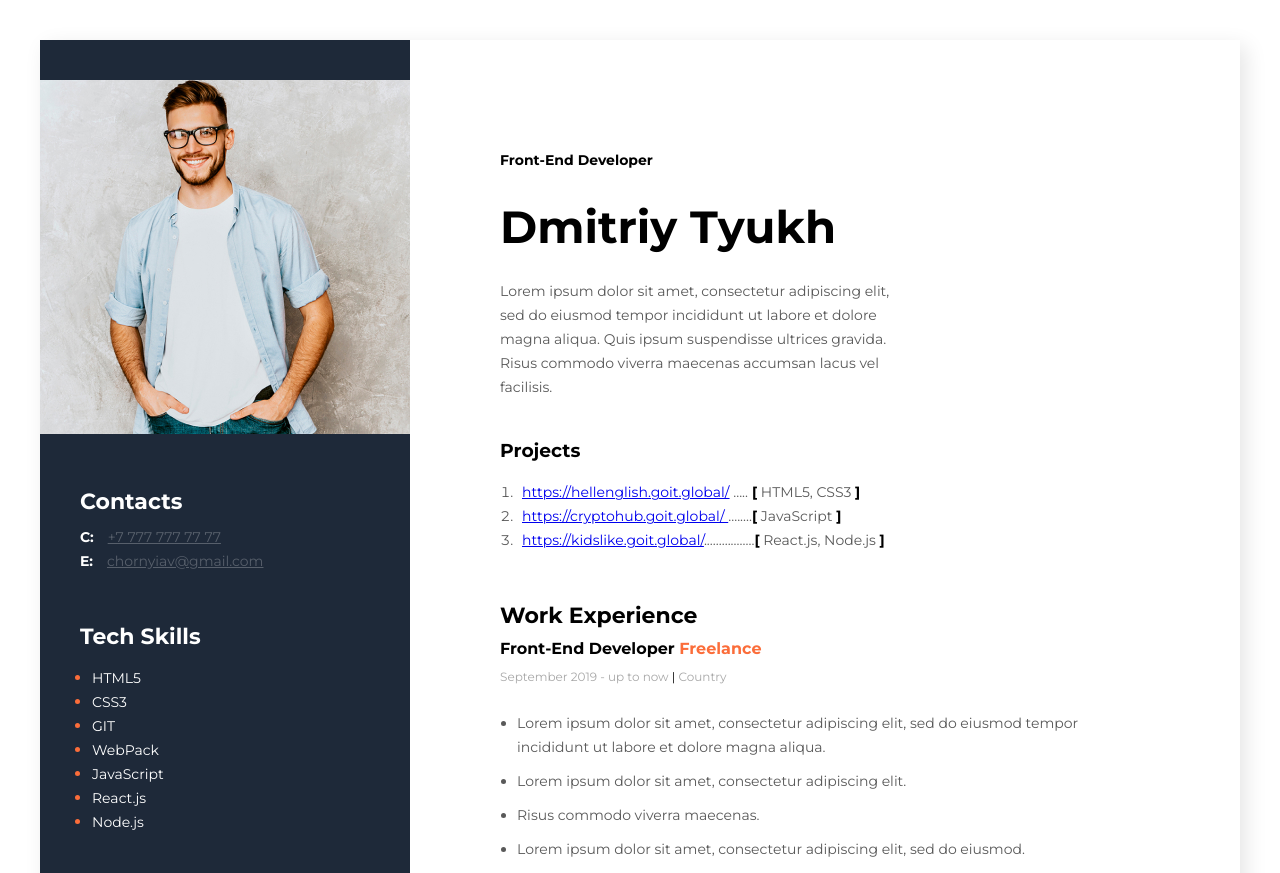
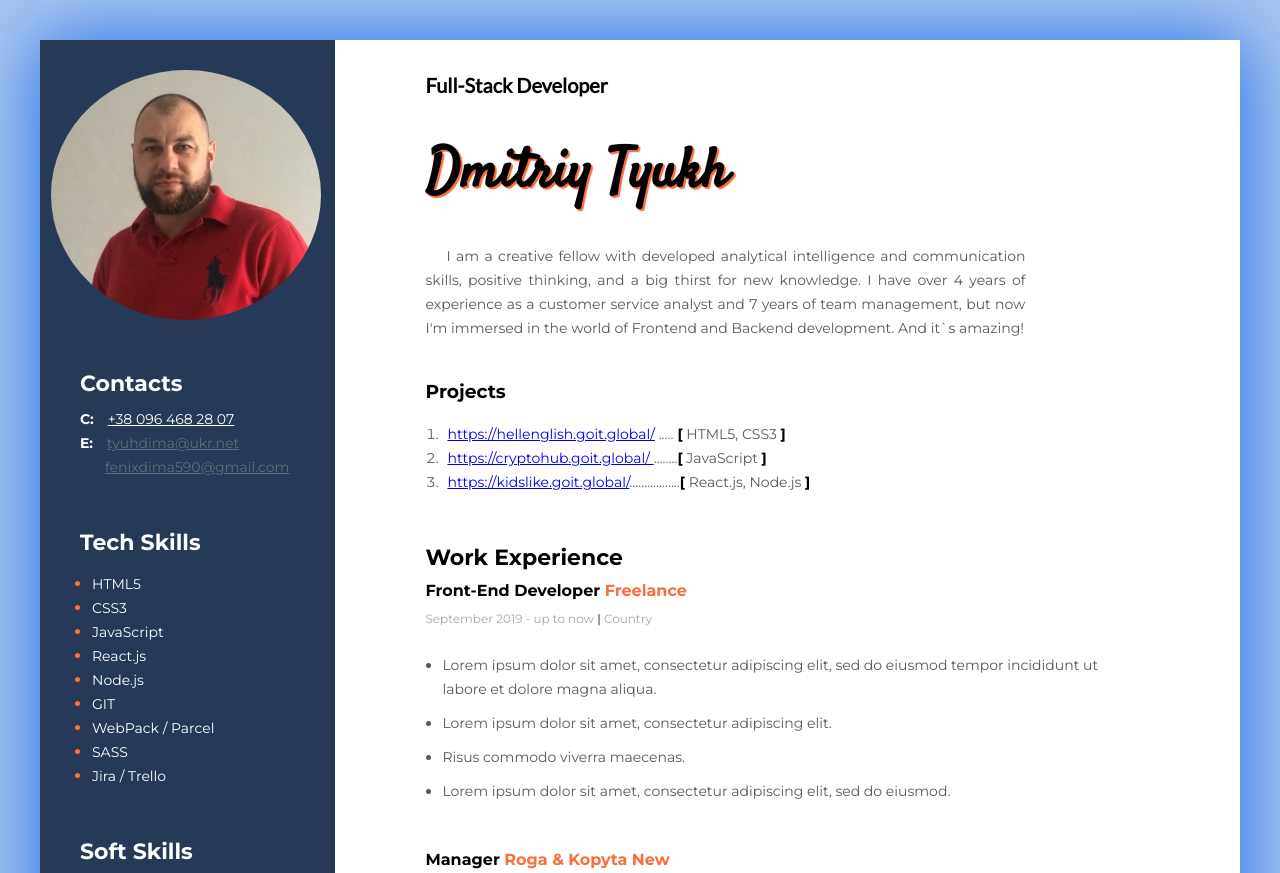
Before and after one commit to Dmitriy-Tyukh/marafon-rezume, a plain HTML site: page index.html in a window 1280 px wide. Shown: the top 873 px of the page. Drawn offline with Linux system fonts and the light colour scheme.

Commit message:
change style

```diff
--- a/css/style.css
+++ b/css/style.css
@@ -1,6 +1,7 @@
 body {
     font-family: 'Montserrat', sans-serif;
-    background-color: #fff;
+    background: #f5f7fa;
+    background-color: rgb(170, 198, 240);
 }
 
 /* maine container */
@@ -10,7 +11,7 @@ body {
     width: 1200px;
     background-color: #ffff;
     margin: 40px auto;
-    box-shadow: 6px 6px 20px rgba(0, 0, 0, 0.1);
+    box-shadow: 1px 2px 73px 5px rgba(18, 103, 230, 0.86);
 }
 .my-content-title{
     font-style: normal;
@@ -23,7 +24,7 @@ body {
 
 /*  maine conteiner section */
 .main-container-sections {
-padding: 100px 90px ;
+padding: 20px 90px ;
 }
 
 /* about me sections */
@@ -31,27 +32,31 @@ padding: 100px 90px ;
     margin-bottom: 40px;
 }
 .about-me{
+    font-family: "Lato", sans-serif;
+    margin-bottom: 20px;
+    font-size: 20px;
+    line-height: 17px;
     font-style: normal;
     font-weight: bold;
-    font-size: 14px;
-    line-height: 17px;
     color: #000000;
-    margin-bottom: 20px;
 }
 .about-me-name{
-    font-style: normal;
-    font-weight: bold;
-    font-size: 45px;
-    line-height: 55px;
-    color: #000000;
+    font-size: 55px;
+    font-weight: 700;
+    line-height: 89px;
+    font-family: "Satisfy", cursive;
     margin-bottom: 25px;
+    text-shadow: 1px 1px 1px #FB6D3A,
+            2px 2px 1px #FB6D3A;
 }
 .about-me-text{
-    width: 400px;
+    width: 600px;
     font-style: normal;
     font-weight: normal;
     font-size: 14px;
     line-height: 24px;
+    text-align: justify;
+    text-indent: 1.5em;
     color: #595959;
 }
 
@@ -163,9 +168,16 @@ padding: 100px 90px ;
 
 /* sidebar-sections */
 .sidebar-sections {
-    background-color: #1E2939;
+    background-color:#263957;
     width: 370px;
-    padding: 40px 0px;
+    padding: 30px 0px;
+}
+
+.photo {
+    border-radius: 50%;
+    display: block;
+    margin-left: 11px;
+
 }
 .contact-sections,
 .tech-skills-sections,
@@ -194,8 +206,17 @@ padding: 100px 90px ;
     font-weight: normal;
     font-size: 14px;
     line-height: 24px;
-    color: #575F6B;
+    color: #656d78;
     margin-left: 10px;
+}
+.contact-sections-link:hover {
+    color: rgba(14, 50, 253, 0.938);
+}
+.gmail {
+    margin-left: 25px;
+}
+.tel {
+    color: #ffffff;
 }
 /* tech skills sections */
 /* soft Skills sections */
--- a/index.html
+++ b/index.html
@@ -8,7 +8,7 @@
     <title>My resume</title>
     <link rel="stylesheet" href="https://fonts.googleapis.com">
     <link rel="preconnect" href="https://fonts.gstatic.com" crossorigin>
-    <link href="https://fonts.googleapis.com/css2?family=Montserrat:wght@400;700&display=swap" rel="stylesheet">
+    <link href="https://fonts.googleapis.com/css2?family=Lato&family=Montserrat:wght@400;700&family=Satisfy&display=swap" rel="stylesheet">
     <link rel="stylesheet" href="css/style.css">
 </head>
 
@@ -19,12 +19,11 @@
         <div class="main-container-sections">
             <!--about me section -->
             <div class="about-me-section">
-                <h2 class="about-me"> Front-End Developer</h2>
+                <h2 class="about-me"> Full-Stack Developer</h2>
                 <h1 class="about-me-name">Dmitriy Tyukh</h1>
                 <p class="about-me-text">
-                    Lorem ipsum dolor sit amet, consectetur adipiscing elit, sed do eiusmod tempor incididunt ut labore
-                    et dolore magna aliqua. Quis ipsum suspendisse ultrices gravida. Risus commodo viverra maecenas
-                    accumsan lacus vel facilisis.
+                I am a creative fellow with developed analytical intelligence and communication skills, positive thinking, and a big thirst for new knowledge. I have over 4 years of experience as a customer service analyst and 7 years of team
+                management, but now I'm immersed in the world of Frontend and Backend development. And it`s amazing!
                 </p>
             </div>
             <!--my projects sections-->
@@ -109,18 +108,20 @@
         </div>
         <!--sidebar sections-->
         <aside class="sidebar-sections">
-            <img src="img/photo (1).jpg" alt="my foto">
+            <img class="photo" src="img/Foto-1.jpg" alt="my foto" width="270" height="250">
 
             <!--contact sections-->
             <div class="contact-sections">
                 <h3 class="sidebar-title"> Contacts</h3>
                 <div>
-                    <span class="contact-sections-type"> C: <a class="contact-sections-link" href="tell+777777777777">
-                            +7 777 777 77 77</a> </span>
+                    <span class="contact-sections-type"> C: <a class="contact-sections-link tel" href="tell+777777777777">
+                            +38 096 468 28 07</a> </span>
                 </div>
                 <div>
                     <span class="contact-sections-type"> E: <a class="contact-sections-link"
-                            href="mailto:chornyiav@gmail.com"> chornyiav@gmail.com </a> </span>
+                            href="mailto:tyuhdima@ukr.net"> tyuhdima@ukr.net </a> </span> <br>
+                    <span class="contact-sections-type"> <a class="contact-sections-link gmail"
+                            href="mailto:fenixdima590@gmail.com"> fenixdima590@gmail.com </a> </span>
                 </div>
             </div>
             <!--tech skills sections-->
@@ -130,11 +131,13 @@
                     <ul class="tech-skils-list">
                         <li class="tech-skils-item"> <span class="tech-skils-item-text"> HTML5 </span> </li>
                         <li class="tech-skils-item"><span class="tech-skils-item-text"> CSS3 </span></li>
-                        <li class="tech-skils-item"><span class="tech-skils-item-text"> GIT </span></li>
-                        <li class="tech-skils-item"><span class="tech-skils-item-text"> WebPack </span></li>
                         <li class="tech-skils-item"><span class="tech-skils-item-text"> JavaScript </span></li>
                         <li class="tech-skils-item"><span class="tech-skils-item-text"> React.js </span></li>
                         <li class="tech-skils-item"><span class="tech-skils-item-text"> Node.js </span></li>
+                        <li class="tech-skils-item"><span class="tech-skils-item-text"> GIT </span></li>
+                        <li class="tech-skils-item"><span class="tech-skils-item-text"> WebPack / Parcel </span></li>
+                        <li class="tech-skils-item"><span class="tech-skils-item-text"> SASS </span></li>
+                        <li class="tech-skils-item"><span class="tech-skils-item-text"> Jira / Trello </span></li>
                     </ul>
                 </div>
             </div>
@@ -150,6 +153,17 @@
                     </ul>
                 </div>
             </div>
+            <!-- Language -->
+            <div class="soft-skills-sections">
+                <h3 class="sidebar-title"> Language </h3>
+                <div>
+                    <ul class="soft-skils-list">
+                        <li class="tech-skils-item"><span class="soft-skils-item-text">English - Pre-Intermediate</span> </li>
+                        <li class="tech-skils-item"><span class="soft-skils-item-text">Poland - Elementary</span> </li>
+                        <li class="tech-skils-item"><span class="soft-skils-item-text">Ukraine - Native</span> </li>
+                    </ul>
+                </div>
+            </div>
         </aside>
     </Div>
 </body>
```
Also changed, not shown: img/Foto-1.jpg (added), img/photo (1).jpg (deleted).
